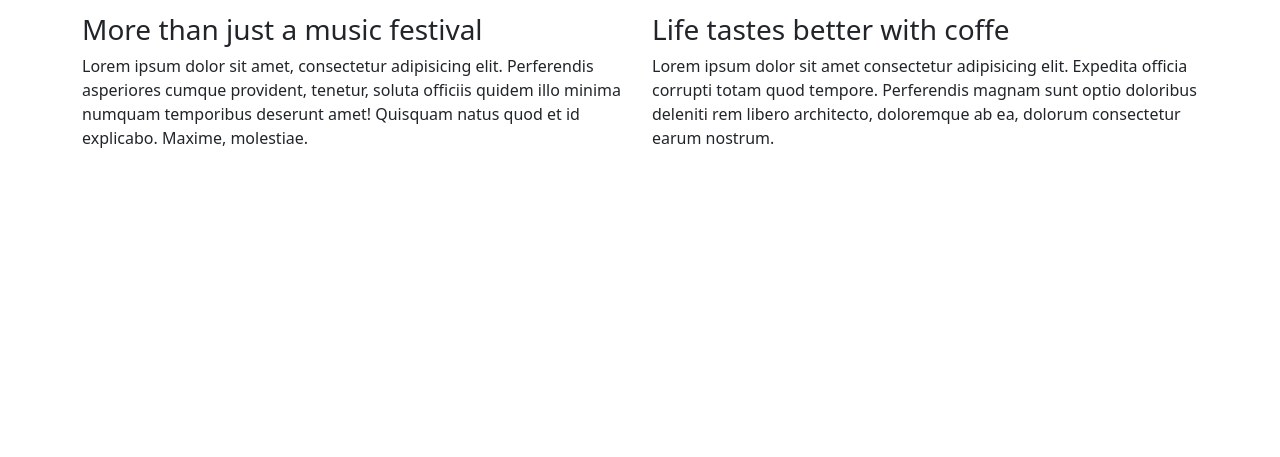
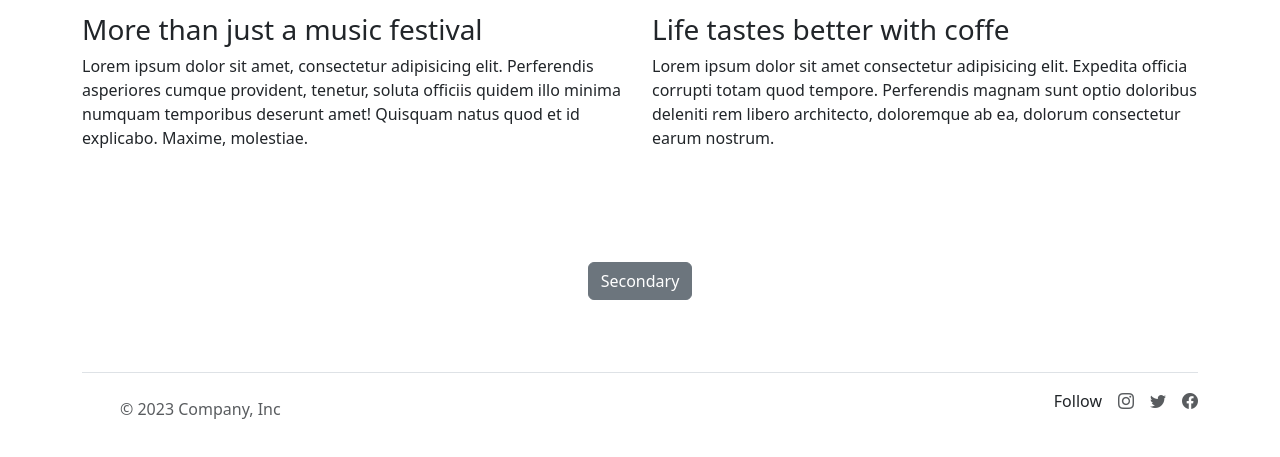
Before and after one commit to OlegBlonnyi/myfirstGitRepository, a plain HTML site: page pages/task_1.html in a window 1280 px wide. Shown: the part 3094-3551 px from the top of the page. Before the commit the page ends 3260 px from the top, so only its background shows below. Drawn offline with nearby package versions, Linux system fonts and the light colour scheme.

Commit message:
added button and footer

```diff
--- a/pages/task_1.html
+++ b/pages/task_1.html
@@ -5,6 +5,7 @@
   <meta name="viewport" content="width=device-width, initial-scale=1.0">
   <title>Document</title>
   <link rel="stylesheet" href="../css/for_task_1.css">
+  <link rel="stylesheet" href="https://cdn.jsdelivr.net/npm/bootstrap-icons@1.11.3/font/bootstrap-icons.min.css">
   <link href="https://cdn.jsdelivr.net/npm/bootstrap@5.3.2/dist/css/bootstrap.min.css" rel="stylesheet" integrity="sha384-T3c6CoIi6uLrA9TneNEoa7RxnatzjcDSCmG1MXxSR1GAsXEV/Dwwykc2MPK8M2HN" crossorigin="anonymous">
 </head>
 <body>
@@ -142,7 +143,29 @@
       </div>
     </div>
 
+    <div class="button-container text-center p-5 mt-5">
+      <button type="button" class="btn btn-secondary">Secondary</button>
+    </div>
+
   </main>
+
+  <div class="container">
+    <footer class="d-flex flex-wrap justify-content-between align-items-center py-3 my-4 border-top">
+      <div class="col-md-4 d-flex align-items-center">
+        <a href="/" class="mb-3 me-2 mb-md-0 text-body-secondary text-decoration-none lh-1">
+          <svg class="bi" width="30" height="24"><use xlink:href="#bootstrap"/></svg>
+        </a>
+        <span class="mb-3 mb-md-0 text-body-secondary">&copy; 2023 Company, Inc</span>
+      </div>
+
+      <ul class="nav col-md-4 justify-content-end list-unstyled d-flex">
+        <p>Follow</p>
+        <li class="ms-3"><a class="text-body-secondary" href="#"><i class="bi bi-instagram"></i></a></li>
+        <li class="ms-3"><a class="text-body-secondary" href="#"><i class="bi bi-twitter"></i></a></li>
+        <li class="ms-3"><a class="text-body-secondary" href="#"><i class="bi bi-facebook"></i></a></li>
+      </ul>
+    </footer>
+  </div>
 
   <script src="https://cdn.jsdelivr.net/npm/bootstrap@5.3.2/dist/js/bootstrap.bundle.min.js" integrity="sha384-C6RzsynM9kWDrMNeT87bh95OGNyZPhcTNXj1NW7RuBCsyN/o0jlpcV8Qyq46cDfL" crossorigin="anonymous"></script>
 </body>
```
